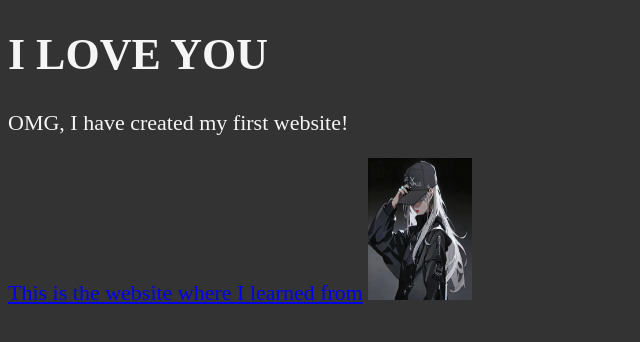
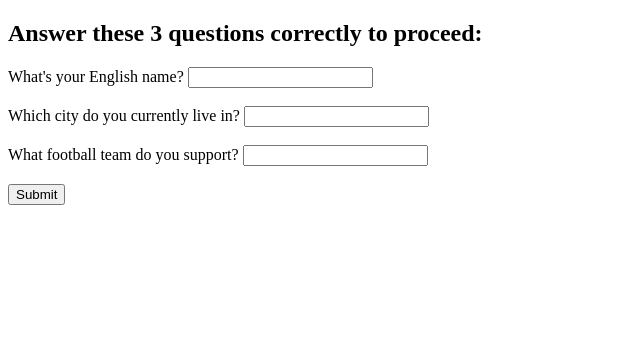
Before and after one commit to Alpha-Zero-0/David.github.io, a plain HTML site: page index.html in a window 1280 px wide. Shown: the whole page, without its empty margins (0-640 px from the left). Drawn offline with Linux system fonts and the light colour scheme.

Commit message:
Add files via upload

```diff
--- a/index.html
+++ b/index.html
@@ -1,29 +1,26 @@
 <!DOCTYPE html>
 <html lang="en">
-
 <head>
     <meta charset="UTF-8">
-    <meta name="author" content="David">
-    <meta name="description" content="This is a website created for my mum">
-    <title>I LOVE YOU</title>
+    <meta name="viewport" content="width=device-width, initial-scale=1.0">
+    <title>Quiz Access</title>
+    <script defer src="script.js"></script>
+</head>
+<body>
+    <h2>Answer these 3 questions correctly to proceed:</h2>
+    <form id="quizForm">
+        <label for="q1">What's your English name?</label>
+        <input type="text" id="q1" name="q1"><br><br>
 
-    <style>
-        html {
-            font-size: 22px
-        }
+        <label for="q2">Which city do you currently live in?</label>
+        <input type="text" id="q2" name="q2"><br><br>
 
-        body {
-            background-color: #333;
-            color: whitesmoke;
-        }
-    </style>
-</head>
+        <label for="q3">What football team do you support?</label>
+        <input type="text" id="q3" name="q3"><br><br>
 
-<body>
-    <h1>I LOVE YOU</h1>
-    <p>OMG, I have created my first website!</p>
-    <a href="https://www.w3schools.com">This is the website where I learned from</a>
-    <img src="img1.jpg" alt="image" width="104" height="142">
+        <button type="button" onclick="validateAnswers()">Submit</button>
+    </form>
+
+    <div id="errorMessage" style="color: red;"></div>
 </body>
-
 </html>
```
Also changed, not shown: restricted.html (added, +31 -0 lines), scrip.js (added, +22 -0 lines).
